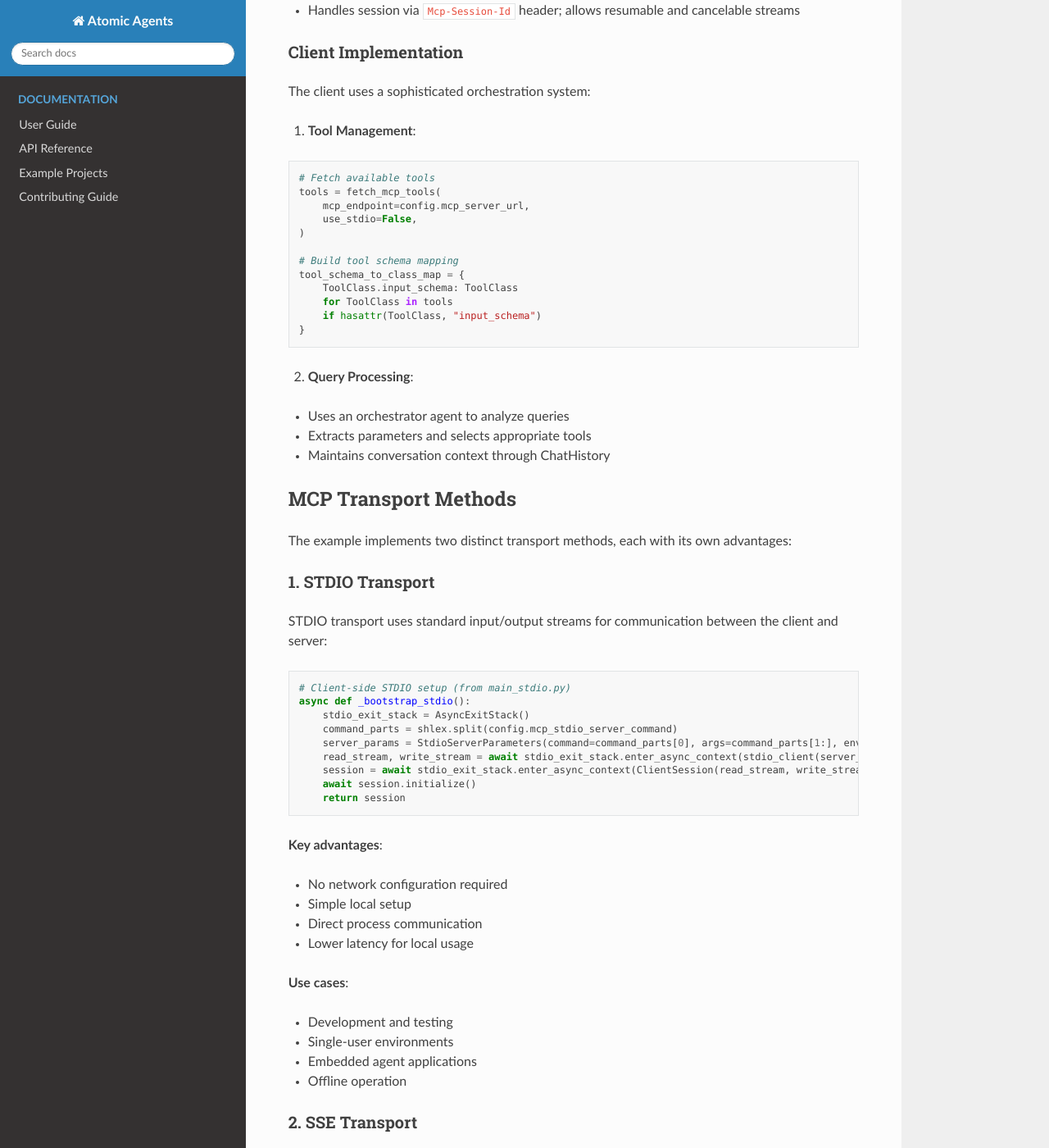
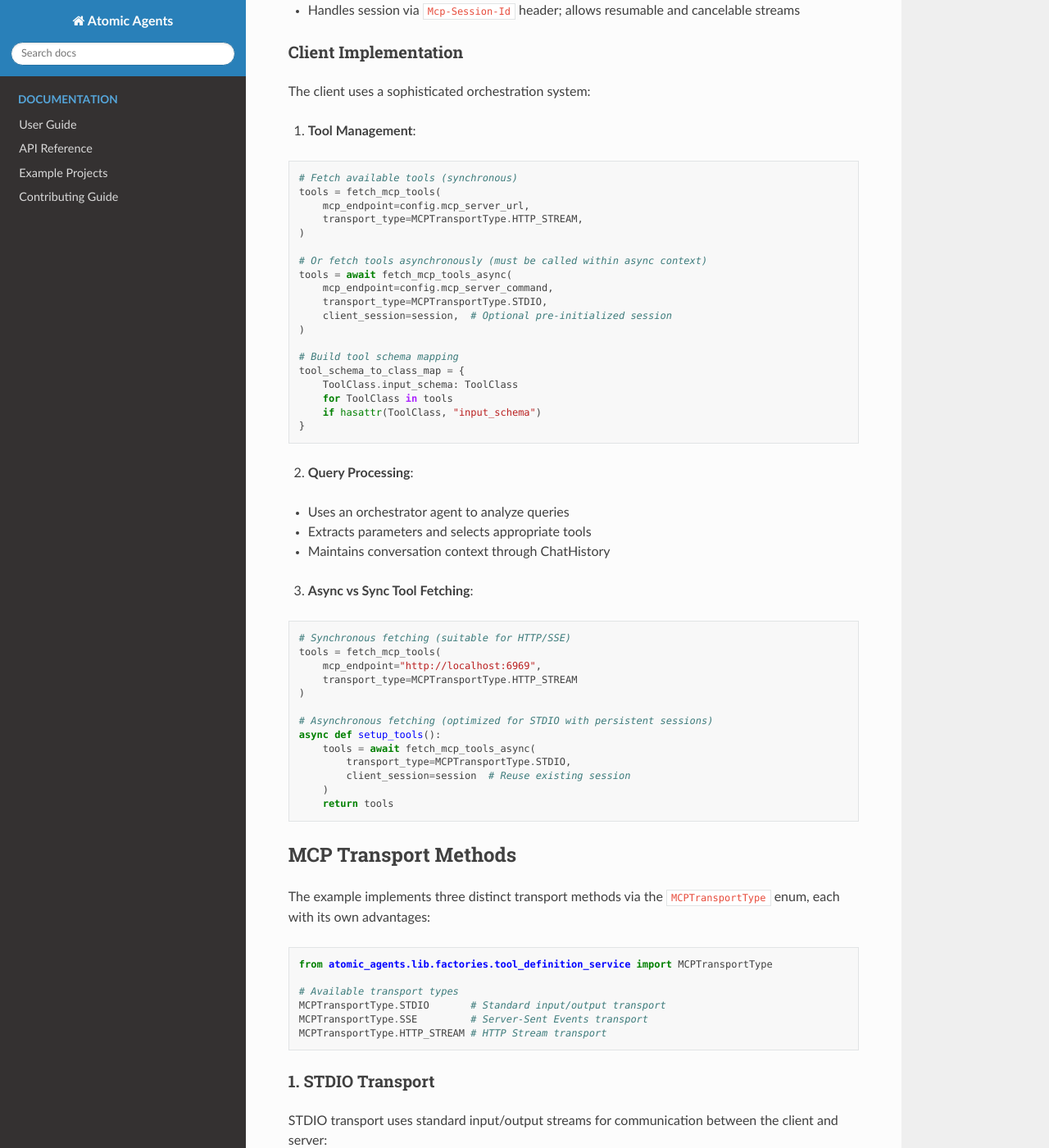
Before and after one commit to BrainBlend-AI/atomic-agents, a Sphinx documentation site: the page built from docs/examples/mcp_agent.md, in a window 1280 px wide and 1400 px high, scrolled down 2083 px. Shown: the whole window at 82% size. Built offline with Sphinx 7.4.7 and the Read the Docs theme 3.1.0, drawn with Linux system fonts in a browser that asks for light colours; pages that are not in the unit, such as notebooks, are missing from menus; some of the changed text lies outside the part shown.

Commit message:
updating mcp_agent.md

````diff
--- a/docs/examples/mcp_agent.md
+++ b/docs/examples/mcp_agent.md
@@ -87,10 +87,17 @@
 
 1. **Tool Management**:
 ```python
-# Fetch available tools
+# Fetch available tools (synchronous)
 tools = fetch_mcp_tools(
     mcp_endpoint=config.mcp_server_url,
-    use_stdio=False,
+    transport_type=MCPTransportType.HTTP_STREAM,
+)
+
+# Or fetch tools asynchronously (must be called within async context)
+tools = await fetch_mcp_tools_async(
+    mcp_endpoint=config.mcp_server_command,
+    transport_type=MCPTransportType.STDIO,
+    client_session=session,  # Optional pre-initialized session
 )
 
 # Build tool schema mapping
@@ -106,9 +113,35 @@
 - Extracts parameters and selects appropriate tools
 - Maintains conversation context through ChatHistory
 
+3. **Async vs Sync Tool Fetching**:
+```python
+# Synchronous fetching (suitable for HTTP/SSE)
+tools = fetch_mcp_tools(
+    mcp_endpoint="http://localhost:6969",
+    transport_type=MCPTransportType.HTTP_STREAM
+)
+
+# Asynchronous fetching (optimized for STDIO with persistent sessions)
+async def setup_tools():
+    tools = await fetch_mcp_tools_async(
+        transport_type=MCPTransportType.STDIO,
+        client_session=session  # Reuse existing session
+    )
+    return tools
+```
+
 ## MCP Transport Methods
 
-The example implements two distinct transport methods, each with its own advantages:
+The example implements three distinct transport methods via the `MCPTransportType` enum, each with its own advantages:
+
+```python
+from atomic_agents.lib.factories.tool_definition_service import MCPTransportType
+
+# Available transport types
+MCPTransportType.STDIO       # Standard input/output transport
+MCPTransportType.SSE         # Server-Sent Events transport
+MCPTransportType.HTTP_STREAM # HTTP Stream transport
+```
 
 ### 1. STDIO Transport
 
@@ -169,6 +202,30 @@
 - Scalable agent infrastructure
 - Cross-network operation
 
+### 3. HTTP Stream Transport
+
+HTTP Stream transport uses a single `/mcp` endpoint for JSON-RPC and streaming communication:
+
+```python
+# Client-side HTTP Stream setup
+tools = fetch_mcp_tools(
+    mcp_endpoint="http://localhost:6969",
+    transport_type=MCPTransportType.HTTP_STREAM,
+)
+```
+
+**Key advantages**:
+- Single endpoint for all MCP operations
+- Session management via headers
+- Resumable and cancelable streams
+- Modern HTTP-based architecture
+
+**Use cases**:
+- Modern web applications
+- Cloud-native deployments
+- Microservice architectures
+- API gateway integration
+
 ## Tool Interface
 
 The MCP server defines a standardized tool interface that all tools must implement:
@@ -225,10 +282,12 @@
 The server can be configured through command-line arguments:
 ```bash
 poetry run example-mcp-server --mode=sse --host=0.0.0.0 --port=6969 --reload
+poetry run example-mcp-server --mode=stdio
+poetry run example-mcp-server --mode=http_stream --host=0.0.0.0 --port=6969
 ```
 
 Options:
-- `--mode`: Transport mode (sse/stdio)
+- `--mode`: Transport mode (sse/stdio/http_stream)
 - `--host`: Host to bind to
 - `--port`: Port to listen on
 - `--reload`: Enable auto-reload for development
````
